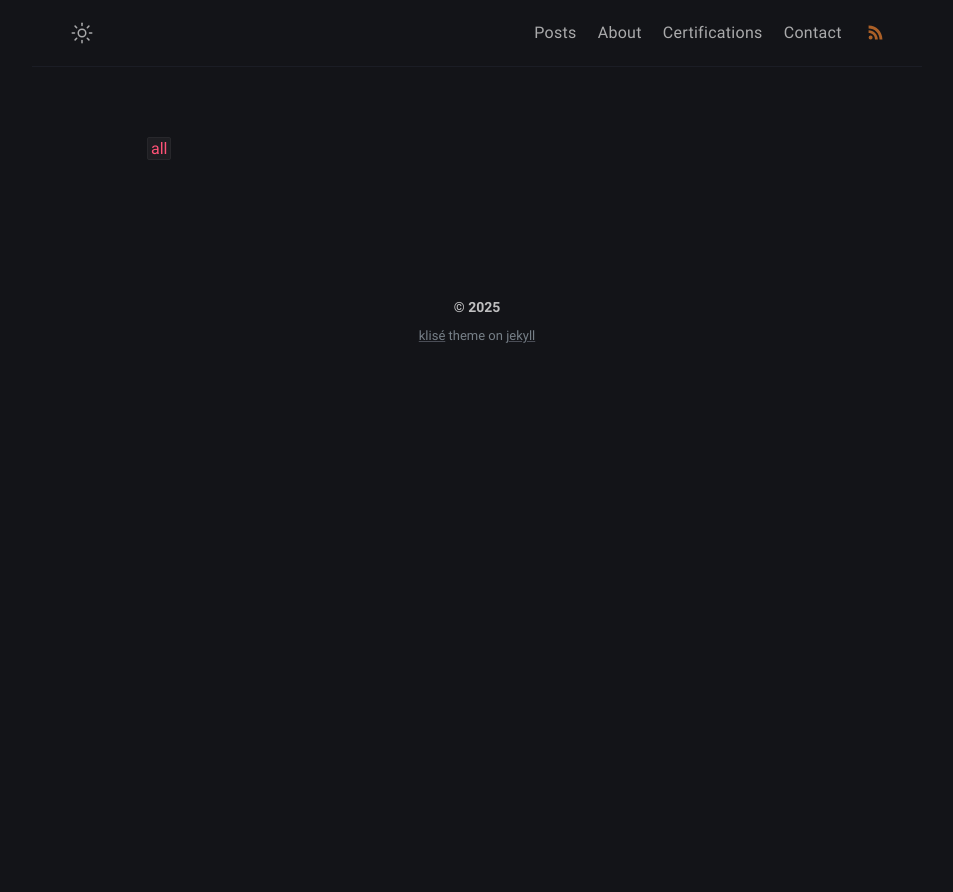
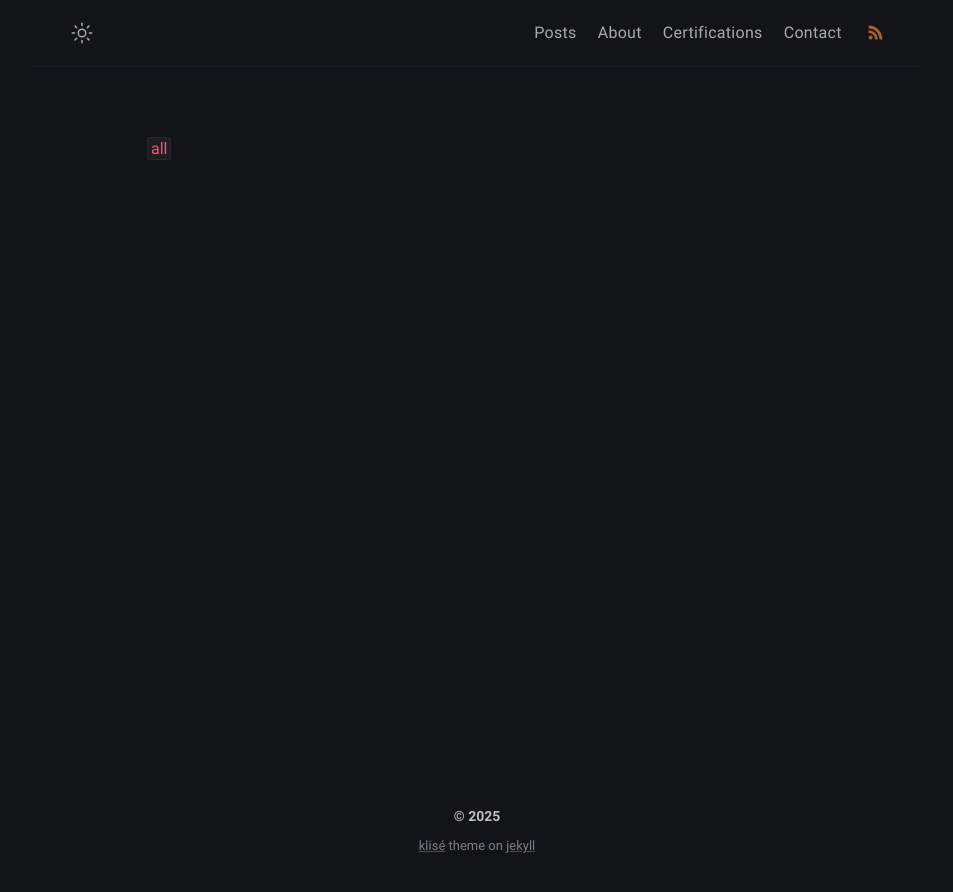
Before and after one commit to Extravenger/extravenger.github.io, a Jekyll site: the page built from tags.html, in a window 1280 px wide. Shown: the top 892 px of the page, without its empty margins (163-1116 px from the left). Built offline with Jekyll 4.4.1, drawn with Linux system fonts in a browser that asks for light colours.

Commit message:
Update style.scss

```diff
--- a/assets/css/style.scss
+++ b/assets/css/style.scss
@@ -36,6 +36,16 @@
   perspective: 1000px;
   position: relative;
 }
+
+footer {
+      position: fixed;
+      bottom: 0;
+      left: 0;
+      width: 100%;
+      text-align: center;
+      padding: 10px 0;
+      z-index: 10;
+    }
 
 /* Card inner element for flip effect */
 .cert-card-inner {
```
